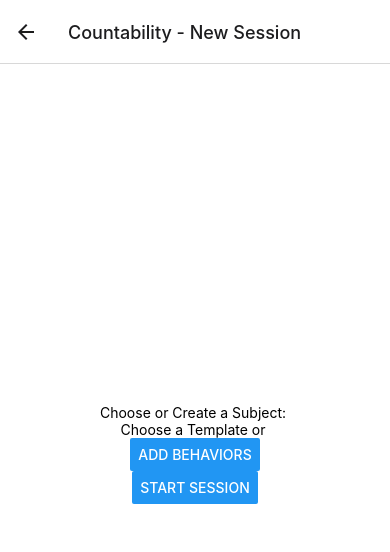
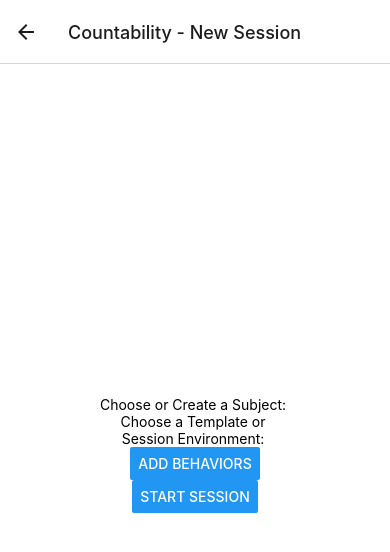
Before and after one commit to codarose/Countable, a React Native app: screen /NewSession in a window 390 px wide. Shown: the top 552 px of the page. Built offline with nearby package versions, Linux system fonts and the light colour scheme.

Commit message:
Added "Session Environment" placeholder

```diff
--- a/screens/HomeScreen.js
+++ b/screens/HomeScreen.js
@@ -63,7 +63,7 @@
     height: "100%",
     bottom: 0,
     right: 0,
-    opacity: 0.5,
+    opacity: 0.3,
   },
 });
 export default HomeScreen;
--- a/screens/NewSession.js
+++ b/screens/NewSession.js
@@ -9,8 +9,11 @@
       <View style={styles.container}>
         <Text>Choose or Create a Subject: </Text>
         <Text>Choose a Template or </Text>
-        <Button title="Add Behaviors"
-        onPress={() => this.props.navigation.navigate("CreateBehavior")}/>
+        <Text>Session Environment: </Text>
+        <Button
+          title="Add Behaviors"
+          onPress={() => this.props.navigation.navigate("CreateBehavior")}
+        />
 
         <Button
           title="Start Session"
```
